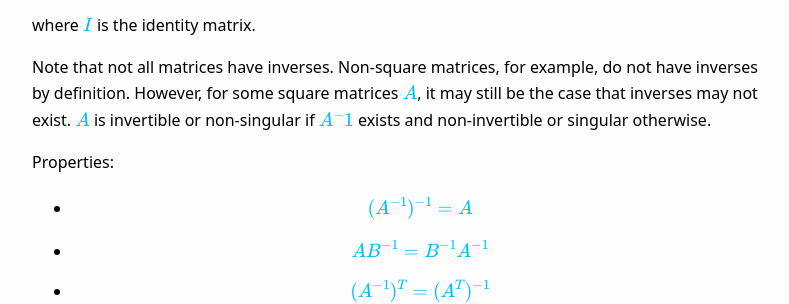
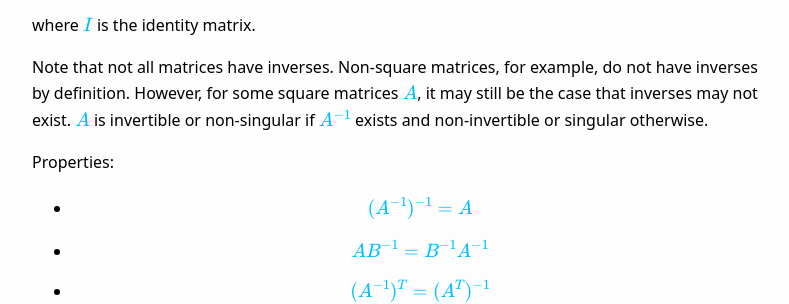
Before and after one commit to gurpreet-ai/gurpreet-ai.github.io, a Jekyll site: the page built from _posts/2018-12-31-Linear-Algebra-Review-for-AI-ML-DL.md, in a window 1280 px wide and 900 px high, scrolled down 5548 px. Shown: the part 155-459 px from the top of the window, without its empty margins (240-1029 px from the left). Built offline with Jekyll 4.4.1, drawn with Linux system fonts in a browser that asks for light colours; formulas are drawn with MathJax 3.

```diff
--- a/_posts/2018-12-31-Linear-Algebra-Review-for-AI-ML-DL.md
+++ b/_posts/2018-12-31-Linear-Algebra-Review-for-AI-ML-DL.md
@@ -323,7 +323,7 @@ $$
 
 where $$I$$ is the identity matrix.
 
-Note that not all matrices have inverses. Non-square matrices, for example, do not have inverses by definition. However, for some square matrices $$A$$, it may still be the case that inverses may not exist. $$A$$ is invertible or non-singular if $$A^−1$$ exists and non-invertible or singular otherwise.
+Note that not all matrices have inverses. Non-square matrices, for example, do not have inverses by definition. However, for some square matrices $$A$$, it may still be the case that inverses may not exist. $$A$$ is invertible or non-singular if $$A^{−1}$$ exists and non-invertible or singular otherwise.
 
 **Properties**:
 - $$(A^{−1})^{-1} = A$$
```
